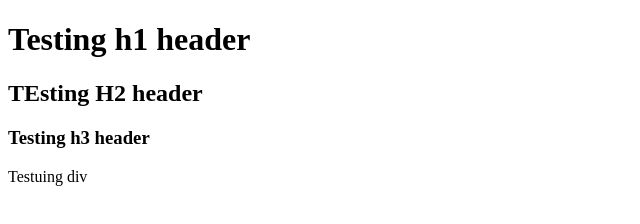
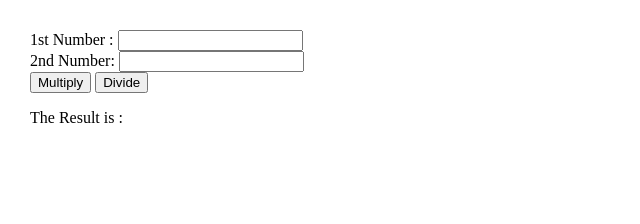
Before and after one commit to syavaYki/TestHTML, a plain HTML site: page index.html in a window 1280 px wide. Shown: the whole page, without its empty margins (0-640 px from the left). Drawn offline with Linux system fonts and the light colour scheme.

Commit message:
New site with input and buttons

```diff
--- a/index.html
+++ b/index.html
@@ -1,17 +1,21 @@
 <!DOCTYPE html>
-<html lang="en">
-    <head>
-        <meta charset="UTF-8">
-        <meta http-equiv="X-UA-Compatible" content="IE=edge">
-        <meta name="viewport" content="width=device-width, initial-scale=1.0">
-        <title>Testing HTML Programing</title>
-    </head>
-    <body>
-        <h1>
-            Testing h1 header
-        </h1>
-        <h2>TEsting H2 header</h2>
-        <h3>Testing h3 header</h3>
-        <div>Testuing div</div>
-    </body>
+<html>
+<head>
+<meta charset=utf-8 />
+<title>JavaScript program to calculate multiplication and division of two numbers </title>
+<style type="text/css">
+body {margin: 30px;}
+</style>
+</head>
+<body>
+<form>
+1st Number : <input type="text" id="firstNumber" /><br>
+2nd Number: <input type="text" id="secondNumber" /><br>
+<input type="button" onClick="multiplyBy()" Value="Multiply" />
+<input type="button" onClick="divideBy()" Value="Divide" />
+</form>
+<p>The Result is : <br>
+<span id = "result"></span>
+</p>
+</body>
 </html>
```
Also changed, not shown: script.js (added, +13 -0 lines).
